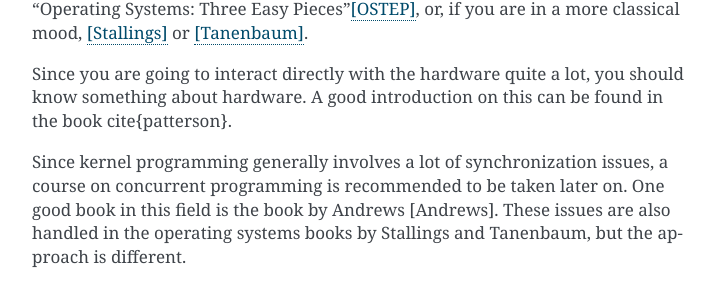
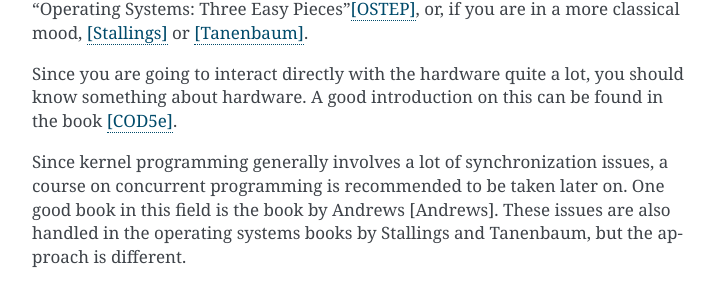
Before and after one commit to DIKU-EDU/kudos, a Sphinx documentation site: the page built from docs/index.rst, in a window 1280 px wide and 900 px high, scrolled down 932 px. Shown: the part 198-502 px from the top of the window, without its empty margins (388-1111 px from the left). Built offline with Sphinx 7.4.7, drawn with Linux system fonts in a browser that asks for light colours; some of the changed text lies outside the part shown.

Commit message:
cite COD5e

```diff
--- a/docs/index.rst
+++ b/docs/index.rst
@@ -51,7 +51,7 @@
 
 Since you are going to interact directly with the hardware quite a
 lot, you should know something about hardware. A good introduction on
-this can be found in the book \cite{patterson}.
+this can be found in the book [COD5e]_.
 
 Since kernel programming generally involves a lot of synchronization issues, a
 course on concurrent programming is recommended to be taken later on. One good
@@ -158,3 +158,5 @@
 .. [Stallings] William Stallings. *Operating Systems: Internals and Design Principles*, 4th edition. Prentice-Hall, 2001.
 
 .. [Tanenbaum] Andrew Tanenbaum. *Modern Operating Systems*, 2nd edition. Prentice-Hall, 2001.
+
+.. [COD5e] David A. Patterson and John L. Hennessy. *Computer Organization and Design*, 5th edition. Elsevier, 2014.
```
